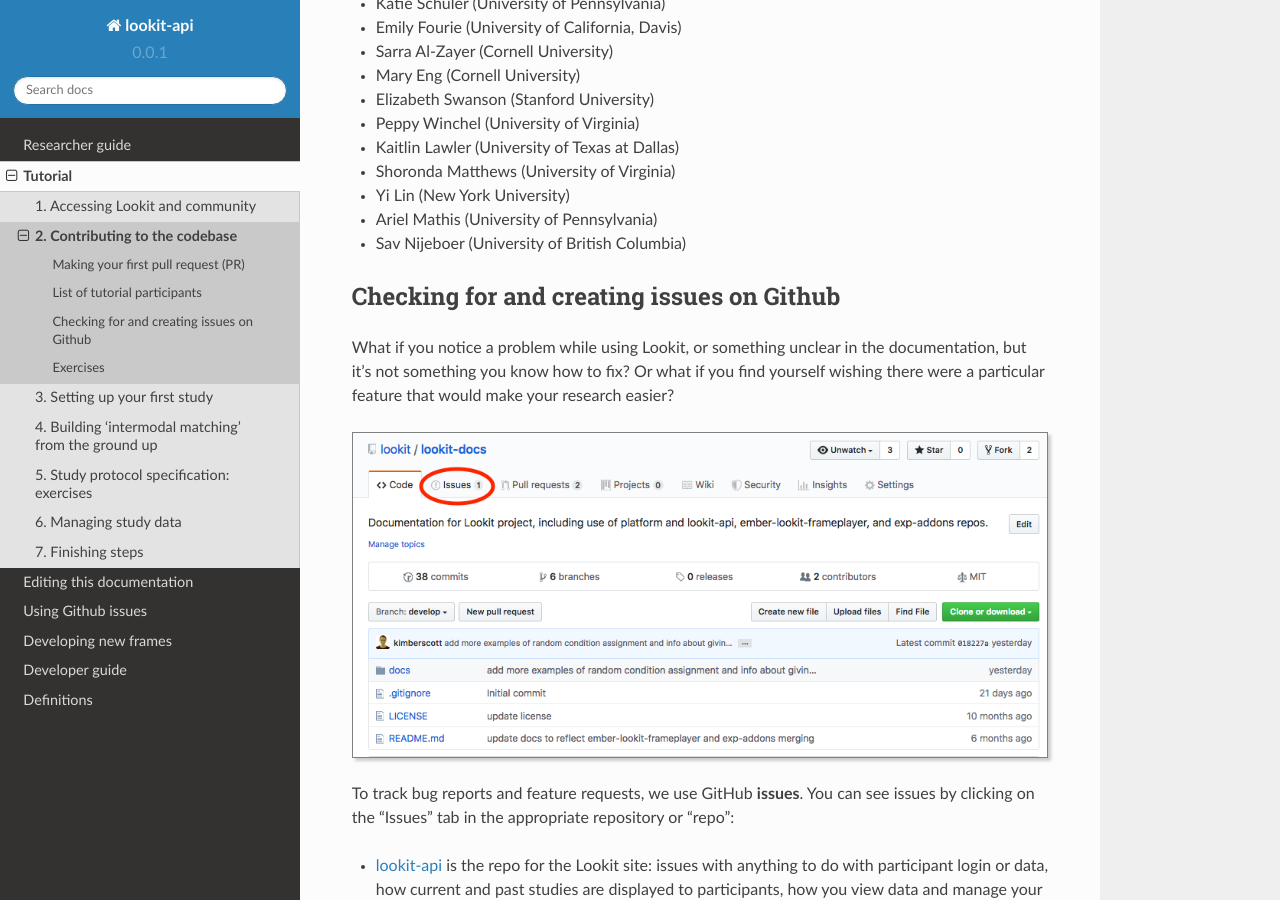
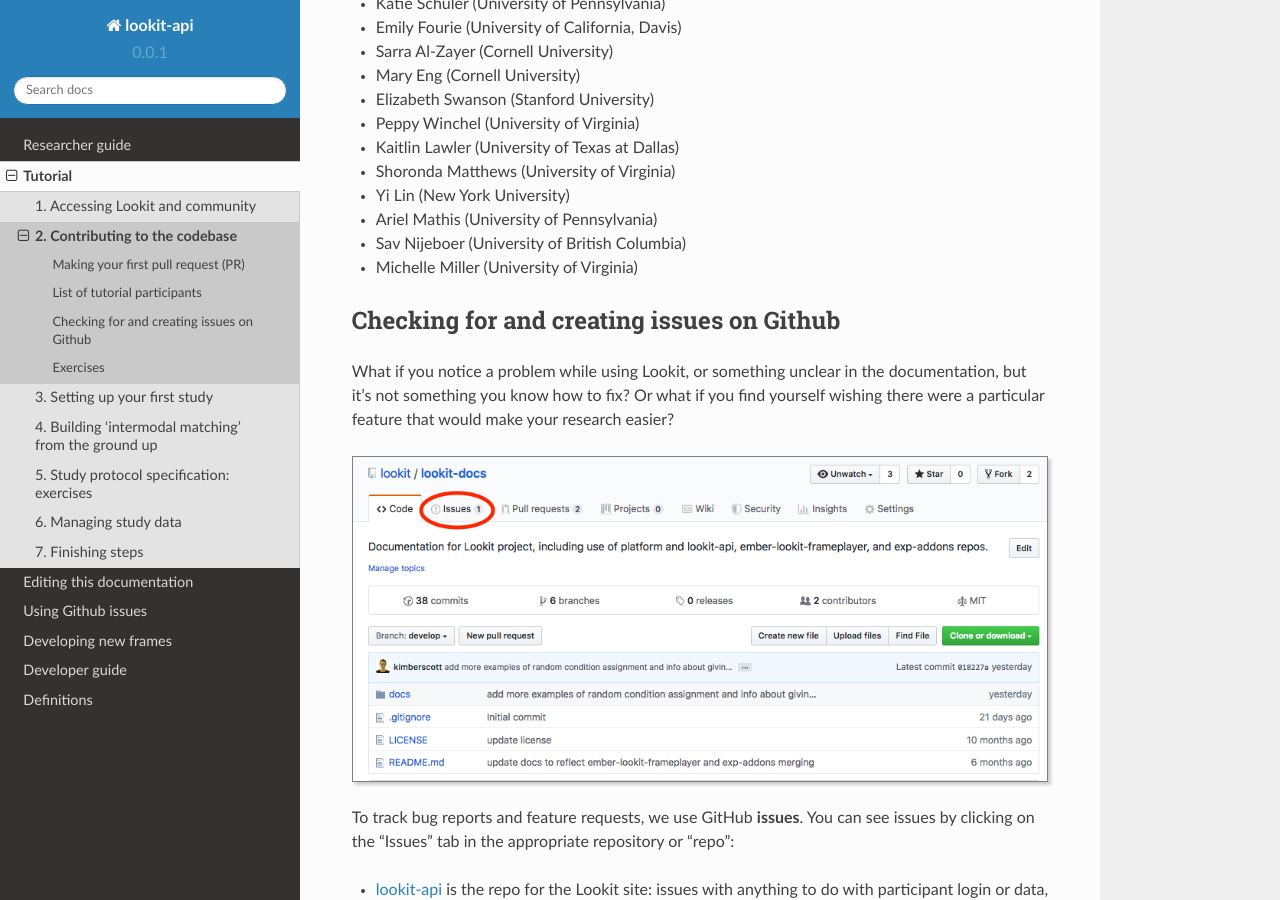
Before and after one commit to lookit/lookit-docs, a Sphinx documentation site: the page built from docs/source/tutorial-contributing.rst, in a window 1280 px wide and 900 px high, scrolled down 6081 px. Built offline with Sphinx 7.4.7 and the Read the Docs theme 2.0.0, drawn with Linux system fonts in a browser that asks for light colours.

Commit message:
Add tutorial participant list

```diff
--- a/docs/source/tutorial-contributing.rst
+++ b/docs/source/tutorial-contributing.rst
@@ -158,6 +158,7 @@
 - Yi Lin (New York University)
 - Ariel Mathis  (University of Pennsylvania)
 - Sav Nijeboer (University of British Columbia)
+- Michelle Miller (University of Virginia)
 
 .. _Github issues overview:
 
```
